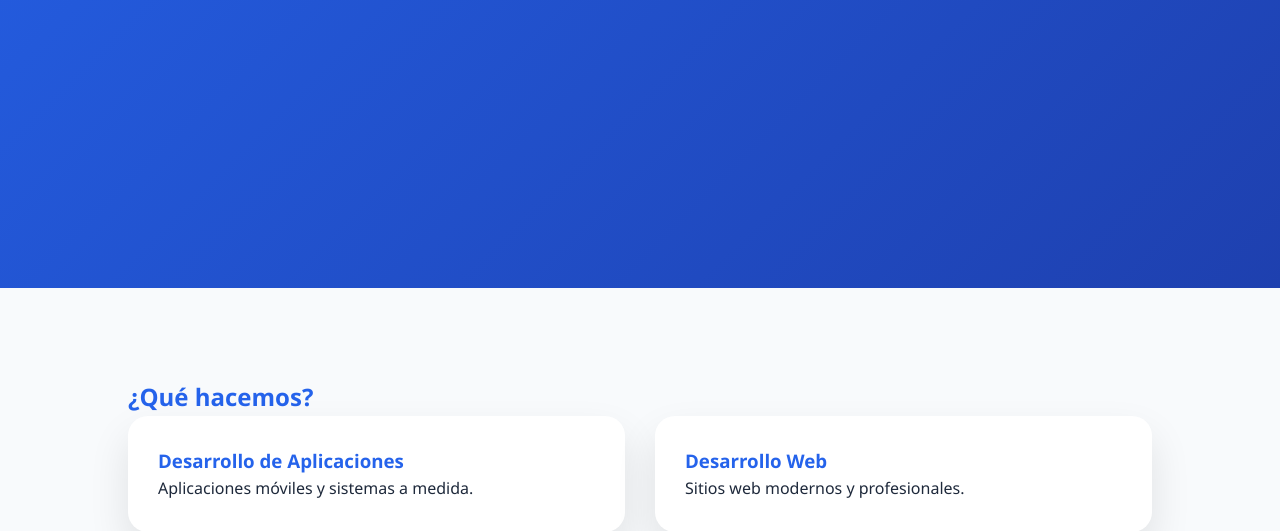
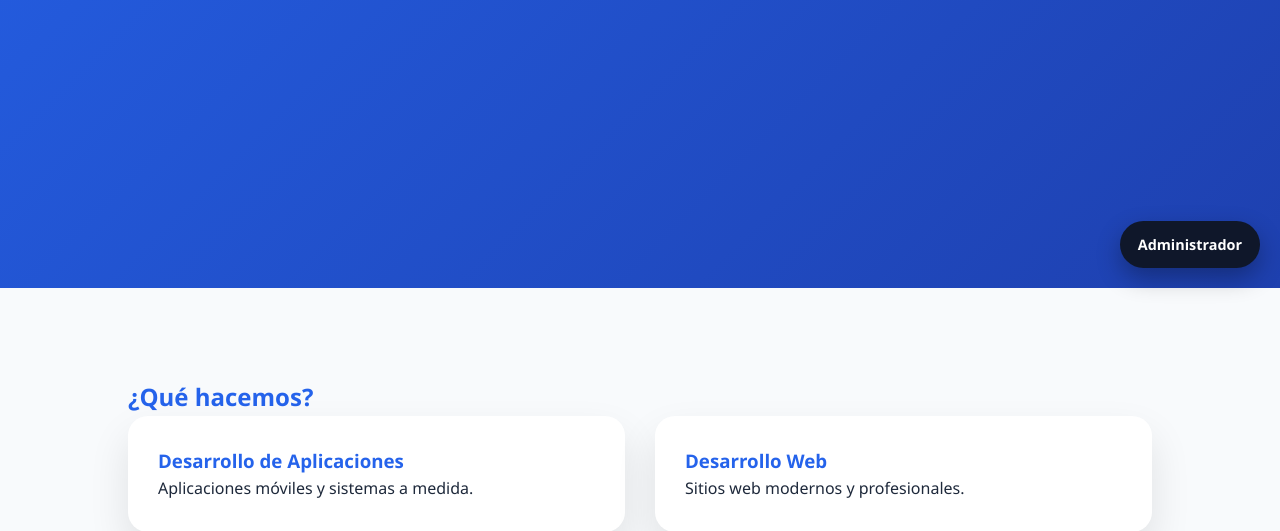
Before and after one commit to Michellgl/SMAppDigital, a PHP site: page / in a window 1280 px wide. Shown: the part 512-1043 px from the top of the page. Run offline with PHP 8.4, Linux system fonts and the light colour scheme; some libraries are stand-ins or nearby versions.

Commit message:
se le agrego el boton del login del administrador

```diff
--- a/css/style.css
+++ b/css/style.css
@@ -89,3 +89,25 @@ footer{
   text-align:center;
   padding:30px;
 }
+
+/* BOTÓN ADMINISTRADOR */
+.admin-btn{
+  position: fixed;
+  bottom: 20px;
+  right: 20px;
+  background: #0f172a;
+  color: white;
+  padding: 12px 18px;
+  border-radius: 30px;
+  text-decoration: none;
+  font-size: 0.9rem;
+  font-weight: bold;
+  box-shadow: 0 10px 25px rgba(0,0,0,.3);
+  transition: .3s ease;
+  z-index: 1000;
+}
+
+.admin-btn:hover{
+  background: #2563eb;
+  transform: translateY(-3px);
+}
--- a/index.html
+++ b/index.html
@@ -10,7 +10,7 @@
 </head>
 
 <body>
-
+<a href="login.html" class="admin-btn">Administrador</a>
 <section class="hero">
   <div data-aos="fade-up">
     <h1>SMAppDigital</h1>
```
